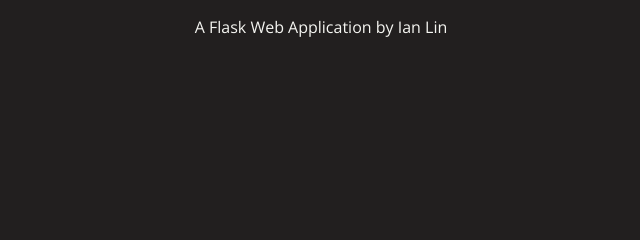
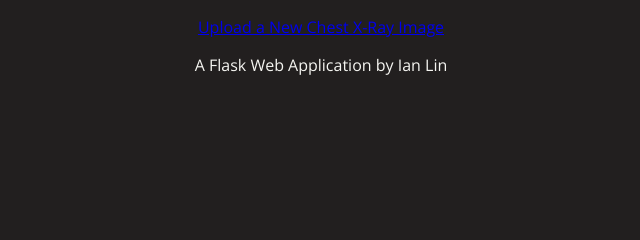
Before and after one commit to Lin-Ian/pneumonia-detection, a Flask app: template App/templates/prediction.html in a window 1280 px wide. Shown: the part 239-479 px from the top of the page, without its empty margins (319-959 px from the left). Run offline with Flask 3, Linux system fonts and the light colour scheme; the template is opened without the code that fills it, so the values that code supplies are empty.

Commit message:
Add link to upload a new chest x-ray image on homepage

```diff
--- a/App/templates/prediction.html
+++ b/App/templates/prediction.html
@@ -29,6 +29,8 @@
         </figcaption>
     </figure>
 
+    <a href="{{url_for('home')}}">Upload a New Chest X-Ray Image</a>
+
     {% endblock %}
 </body>
 </html>
```
